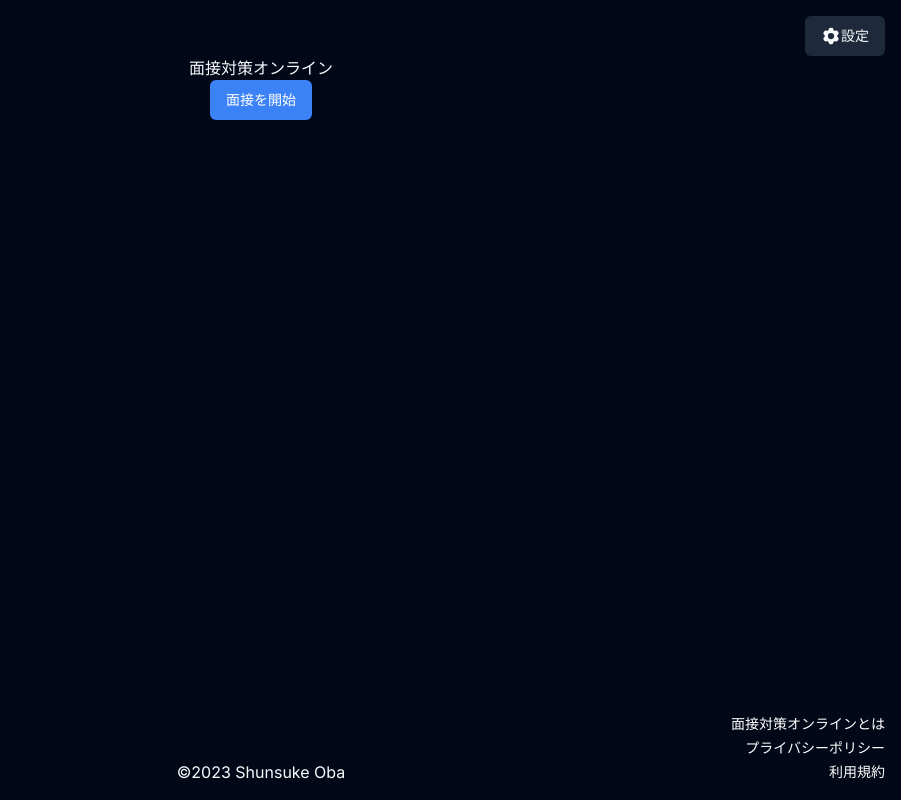
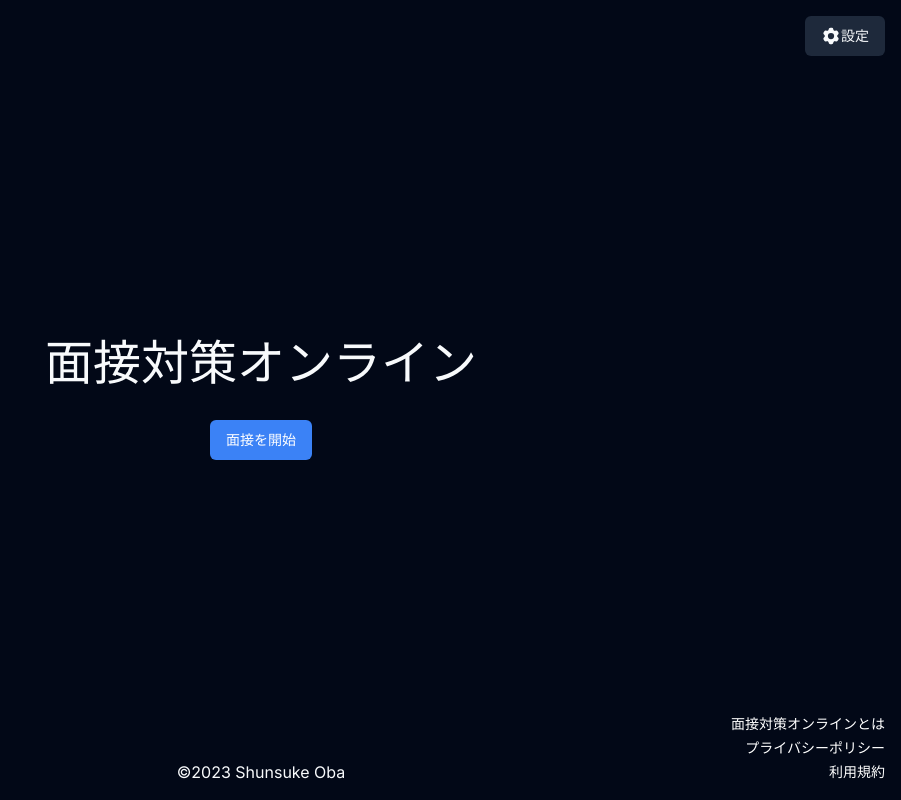
Before and after one commit to obashun22/mentai-online, a Next.js app: page / in a window 1280 px wide. Shown: the whole page, without its empty margins (379-1280 px from the left). Built offline with nearby package versions, Linux system fonts and the light colour scheme.

Commit message:
Update ホーム画面作成

```diff
--- a/src/app/layout.tsx
+++ b/src/app/layout.tsx
@@ -26,9 +26,7 @@ export default function RootLayout({
           enableSystem
           disableTransitionOnChange
         >
-          <div className="bg-background text-foreground p-4 h-screen">
-            {children}
-          </div>
+          <div className="bg-background text-foreground">{children}</div>
         </ThemeProvider>
       </body>
     </html>
--- a/src/app/page.tsx
+++ b/src/app/page.tsx
@@ -2,18 +2,24 @@ import Link from "next/link";
 import { Button } from "@/components/ui/button";
 import { ROUTES } from "@/constants/routes";
 import { Cog6ToothIcon } from "@heroicons/react/24/solid";
+import { Noto_Serif_JP } from "next/font/google";
+import clsx from "clsx";
+
+const notoSerifJP = Noto_Serif_JP({ subsets: ["latin"], weight: "500" });
 
 export default function Home() {
   return (
-    <div className="text-center">
-      <div className="text-right">
+    <div className="p-4 h-screen text-center flex flex-col justify-center">
+      <div className="fixed top-4 right-4">
         <Button variant="secondary">
-          <Cog6ToothIcon className="w-5 h-5 " />
+          <Cog6ToothIcon className="w-5 h-5" />
           設定
         </Button>
       </div>
-      <div>
-        <h1>面接対策オンライン</h1>
+      <div className="">
+        <h1 className={clsx(notoSerifJP.className, "text-5xl", "pb-8")}>
+          面接対策オンライン
+        </h1>
         <div>
           <Button className="text-white">面接を開始</Button>
         </div>
```
